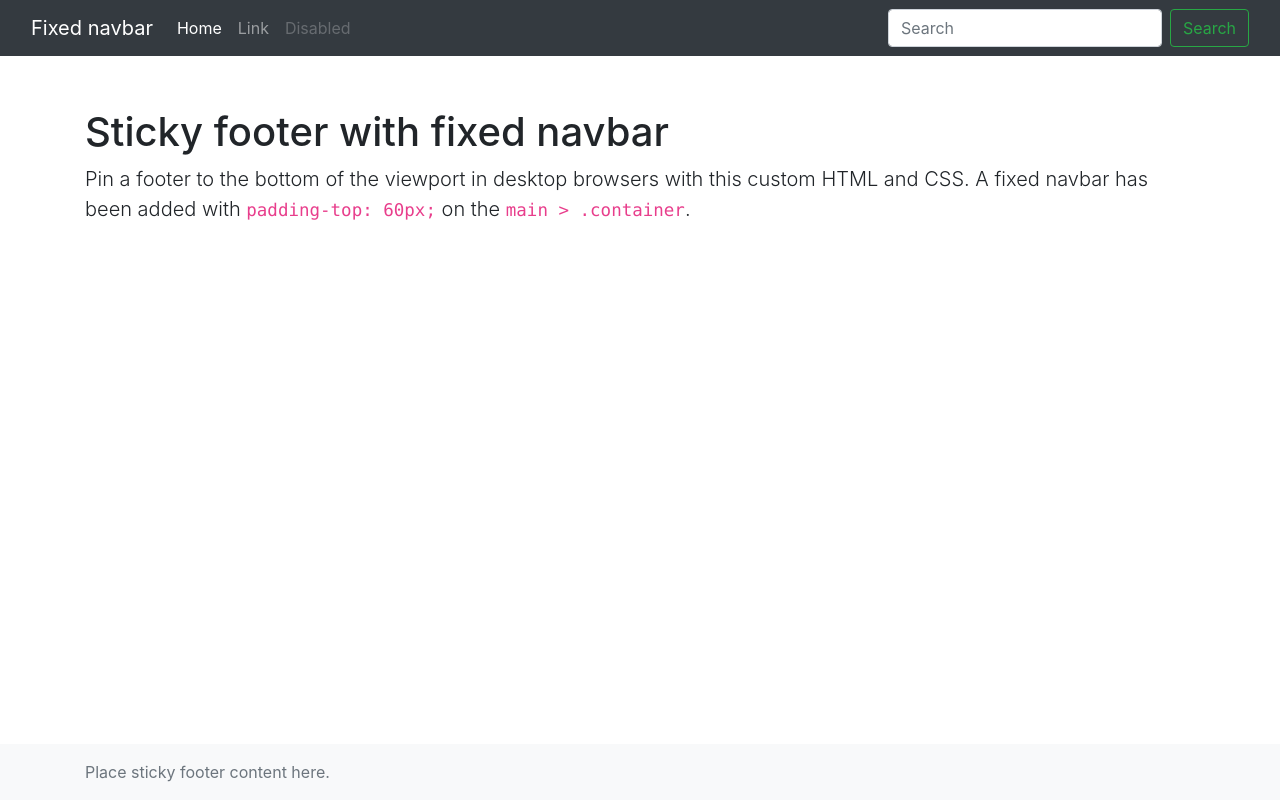
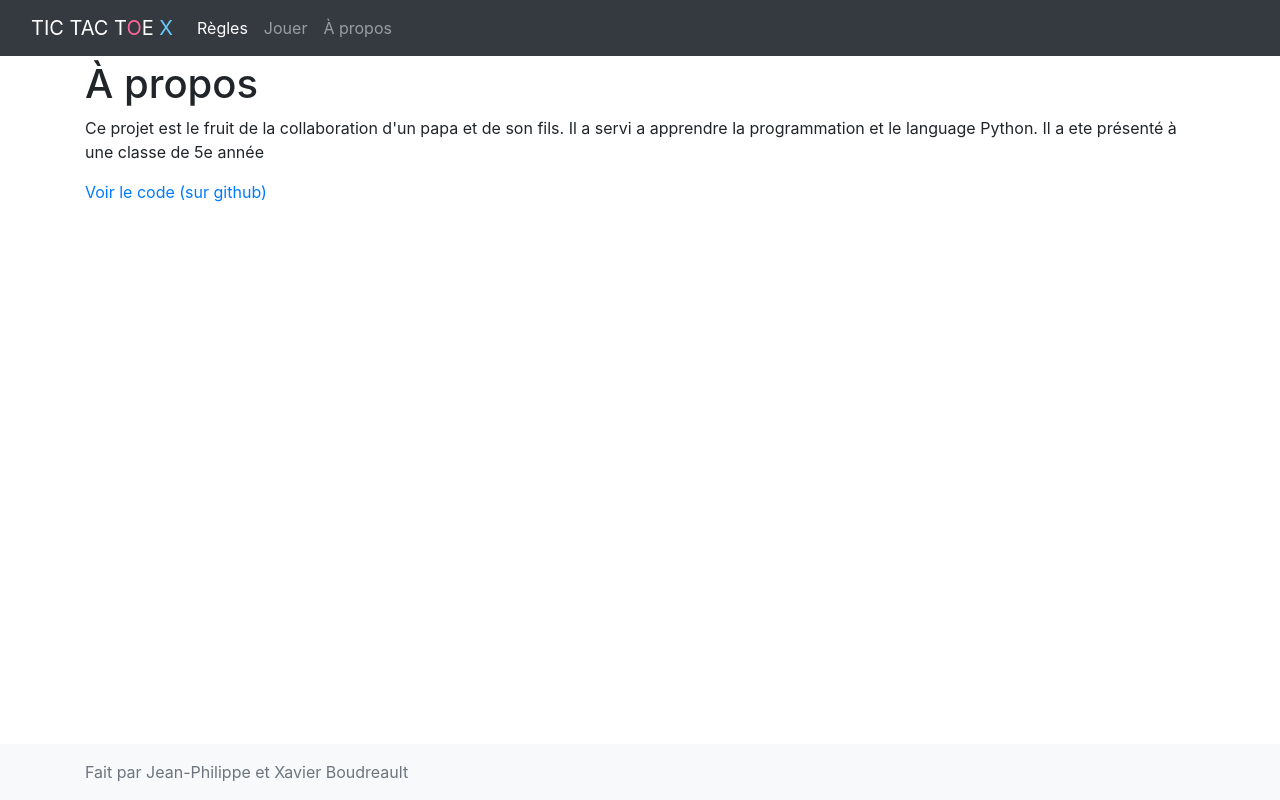
Before and after one commit to jpboudreault/tictactoe, a Django app: page /game/ in a window 1280 px wide. Run offline with Django 3.2, Linux system fonts and the light colour scheme; some libraries are stand-ins or nearby versions.

Commit message:
Better HTML, new pages

```diff
--- a/game/static/css/styles.css
+++ b/game/static/css/styles.css
@@ -2,8 +2,12 @@
   padding: 60px 15px 0;
 }
 .blue {
-    color: #66ccff
+    color: #66ccff;
 }
 .red {
-    color: #ff6699
+    color: #ff6699;
 }
+.navbar-brand {
+    text-transform: uppercase;
+    font-size: 2rem;
+}
--- /dev/null
+++ b/game/templates/about.html
@@ -0,0 +1,7 @@
+{% extends "base_generic.html" %}
+
+{% block content %}
+  <h1>&Agrave; propos</h1>
+  <p>Ce projet est le fruit de la collaboration d'un papa et de son fils. Il a servi a apprendre la programmation et le language Python. Il a ete pr&eacute;sent&eacute; &agrave; une classe de 5e ann&eacute;e </p>
+  <p><a href="https://github.com/jpboudreault/tictactoe">Voir le code (sur github)</a></p>
+{% endblock %}
--- a/game/templates/base_generic.html
+++ b/game/templates/base_generic.html
@@ -4,7 +4,7 @@
 
 <html lang="fr" class="h-100">
 <head>
-    {% block title %}<title>Tic Tac X</title>{% endblock %}
+    {% block title %}<title>Tic Tac Toe X</title>{% endblock %}
     <link rel="shortcut icon" href="{% static 'images/favicon.ico' %}"/>
     <link rel="stylesheet" href="{% static 'css/styles.css' %}">
 </head>
@@ -12,7 +12,7 @@
 <header>
     <nav class="navbar navbar-expand-md navbar-dark fixed-top bg-dark">
         <div class="container-fluid">
-            <a class="navbar-brand" href="#">Tic Tac T<span class="red">o</span>e <span class="blue">x</span></a>
+            <span class="navbar-brand">Tic Tac T<span class="red">o</span>e <span class="blue">X</span></span>
             <button class="navbar-toggler" type="button" data-toggle="collapse" data-target="#navbarCollapse"
                     aria-controls="navbarCollapse" aria-expanded="false" aria-label="Toggle navigation">
                 <span class="navbar-toggler-icon"></span>
@@ -20,10 +20,13 @@
             <div class="collapse navbar-collapse" id="navbarCollapse">
                 <ul class="navbar-nav mr-auto">
                     <li class="nav-item active">
-                        <a class="nav-link" href="#">R&egrave;gles<span class="sr-only">(current)</span></a>
+                        <a class="nav-link" href="{% url 'rules' %}">R&egrave;gles<span class="sr-only">(current)</span></a>
                     </li>
                     <li class="nav-item">
-                        <a class="nav-link" href="#">Jouer</a>
+                        <a class="nav-link" href="{% url 'play' %}">Jouer</a>
+                    </li>
+                    <li class="nav-item">
+                        <a class="nav-link" href="{% url 'about' %}">&Agrave; propos</a>
                     </li>
                 </ul>
             </div>
@@ -42,7 +45,7 @@
 
 <footer class="footer mt-auto py-3 bg-light">
     <div class="container">
-        <span class="text-muted">Fait par Jean-Philippe et Xavier B. </span>
+        <span class="text-muted">Fait par Jean-Philippe et Xavier Boudreault</span>
     </div>
 </footer>
 
--- a/game/templates/index.html
+++ /dev/null
@@ -1,63 +0,0 @@
-<!DOCTYPE html>
-{% load static %}
-{% load bootstrap4 %}
-
-<html lang="fr" class="h-100">
-<head>
-    {% block title %}<title>Tic Tac X</title>{% endblock %}
-    <link rel="shortcut icon" href="{% static 'images/favicon.ico' %}"/>
-    <link rel="stylesheet" href="{% static 'css/styles.css' %}">
-</head>
-<body class="d-flex flex-column h-100">
-<header>
-    <!-- Fixed navbar -->
-    <nav class="navbar navbar-expand-md navbar-dark fixed-top bg-dark">
-        <div class="container-fluid">
-            <a class="navbar-brand" href="#">Fixed navbar</a>
-            <button class="navbar-toggler" type="button" data-toggle="collapse" data-target="#navbarCollapse"
-                    aria-controls="navbarCollapse" aria-expanded="false" aria-label="Toggle navigation">
-                <span class="navbar-toggler-icon"></span>
-            </button>
-            <div class="collapse navbar-collapse" id="navbarCollapse">
-                <ul class="navbar-nav mr-auto">
-                    <li class="nav-item active">
-                        <a class="nav-link" href="#">Home <span class="sr-only">(current)</span></a>
-                    </li>
-                    <li class="nav-item">
-                        <a class="nav-link" href="#">Link</a>
-                    </li>
-                    <li class="nav-item">
-                        <a class="nav-link disabled" href="#" tabindex="-1" aria-disabled="true">Disabled</a>
-                    </li>
-                </ul>
-                <form class="form-inline mt-2 mt-md-0">
-                    <input class="form-control mr-sm-2" type="text" placeholder="Search" aria-label="Search">
-                    <button class="btn btn-outline-success my-2 my-sm-0" type="submit">Search</button>
-                </form>
-            </div>
-        </div>
-    </nav>
-</header>
-
-<!-- Begin page content -->
-<main role="main" class="flex-shrink-0">
-    <div class="container">
-        <h1 class="mt-5">Sticky footer with fixed navbar</h1>
-        <p class="lead">Pin a footer to the bottom of the viewport in desktop browsers with this custom HTML and CSS. A
-            fixed navbar has been added with <code class="small">padding-top: 60px;</code> on the <code class="small">main
-                &gt; .container</code>.</p>
-    </div>
-</main>
-
-<footer class="footer mt-auto py-3 bg-light">
-    <div class="container">
-        <span class="text-muted">Place sticky footer content here.</span>
-    </div>
-</footer>
-
-{# Load CSS and JavaScript #}
-{% bootstrap_css %}
-{% bootstrap_javascript jquery='full' %}
-
-</body>
-</html>
--- /dev/null
+++ b/game/templates/play.html
@@ -0,0 +1,6 @@
+{% extends "base_generic.html" %}
+
+{% block content %}
+  <h1>En Construction</h1>
+  <p>Merci pour votre patience</p>
+{% endblock %}
--- a/game/templates/rules.html
+++ b/game/templates/rules.html
@@ -2,6 +2,7 @@
 
 {% block content %}
   <h1>Les r&egrave;gles</h1>
-  <p>Deux joueurs s'affrontent. Ils doivent remplir chacun &agrave; leur tour une case de la grille avec le symbole qui leur est attribu&eacute; : O ou X. Le gagnant est celui qui arrive &agrave; aligner trois symboles identiques, horizontalement, verticalement ou en diagonale. Il est coutume de laisser le joueur jouant X effectuer le premier coup de la partie.</p>
-  <p>Dans la variante Tic Tac Toe X, le joueur control&eacute; par l'ordinateur peut jouer deux coups de suite une partie sur trois.</p>
+<p>Deux joueurs s'affrontent. Ils doivent remplir chacun &agrave; leur tour une case de la grille avec le symbole qui leur est attribu&eacute; : O ou X. Le gagnant est celui qui arrive &agrave; aligner trois symboles identiques, horizontalement, verticalement ou en diagonale. Dans TIC TAC T<span class="red">O</span>E <span class="blue">X</span>, le joueur avec les X effectue le premier coup de la partie.</p>
+  <p>Le programmeur Xavier affirme que son ordinateur est imbattable.</p>
+  <p><a href="{% url 'play' %}">Accepter et jouer</a></p>
 {% endblock %}
--- a/game/tests.py
+++ b/game/tests.py
@@ -38,6 +38,10 @@
         self.assertEqual(diagonals[1].get_data(), [' ', ' ', 'o'])
         self.assertEqual(diagonals[1].get_positions(), [2, 4, 6])
 
+    def test_played_moves_count(self):
+        played_moves = Board(sample_input()).played_moves_count()
+        self.assertEqual(played_moves, 5)
+
     def test_get_lines(self):
         tuples = Board(sample_input()).get_lines()
         self.assertEqual(len(tuples), 8)
--- a/game/transients.py
+++ b/game/transients.py
@@ -37,6 +37,10 @@
     def get_lines(self):
         return [] + self.get_rows() + self.get_columns() + self.get_diagonals()
 
+    def played_moves_count(self):
+        # xavier je te conseille d'utiliser ceci https://stackoverflow.com/questions/2600191/how-can-i-count-the-occurrences-of-a-list-item
+        return 1
+
     def get_winner(self):
         for line in self.get_lines():
             if line.get_winner() is not None:
--- a/game/urls.py
+++ b/game/urls.py
@@ -3,7 +3,8 @@
 from . import views
 
 urlpatterns = [
-    path('', views.index, name='index'),
+    path('', views.about, name='about'),
     path('rules', views.rules, name='rules'),
+    path('play', views.play, name='play'),
     path('api/simulation', views.simulation, name='simulation'),
 ]
--- a/game/views.py
+++ b/game/views.py
@@ -7,15 +7,12 @@
 from game.transients import Board
 
 
-def index(request):
-    context = {
-        'num_books': 1,
-        'num_instances': 2,
-        'num_instances_available': 3,
-        'num_authors': 4,
-    }
+def about(request):
+    return render(request, 'about.html')
 
-    return render(request, 'index.html', context)
+
+def play(request):
+    return render(request, 'play.html')
 
 
 def rules(request):
--- a/tictactoe/urls.py
+++ b/tictactoe/urls.py
@@ -13,10 +13,8 @@
     1. Import the include() function: from django.urls import include, path
     2. Add a URL to urlpatterns:  path('blog/', include('blog.urls'))
 """
-from django.contrib import admin
 from django.urls import include, path
 
 urlpatterns = [
     path('game/', include('game.urls')),
-    # path('admin/', admin.site.urls),
 ]
```
Also changed, not shown: cpu/test_xavier.py (+7 -7 lines).
